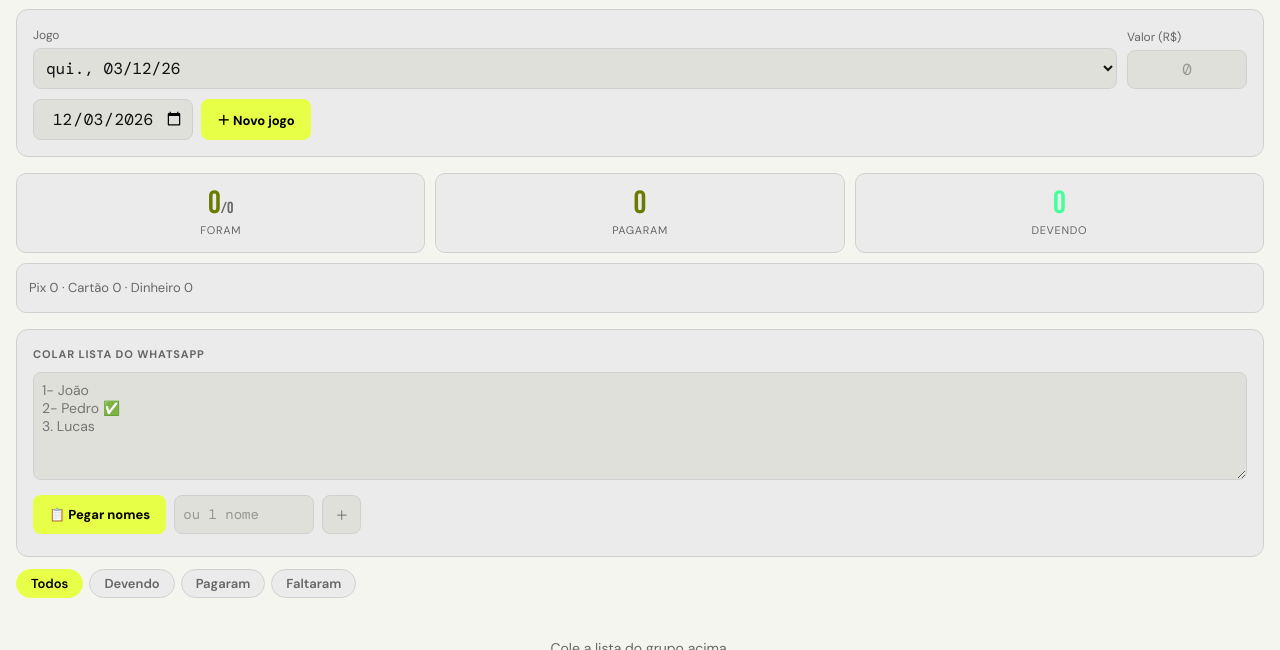
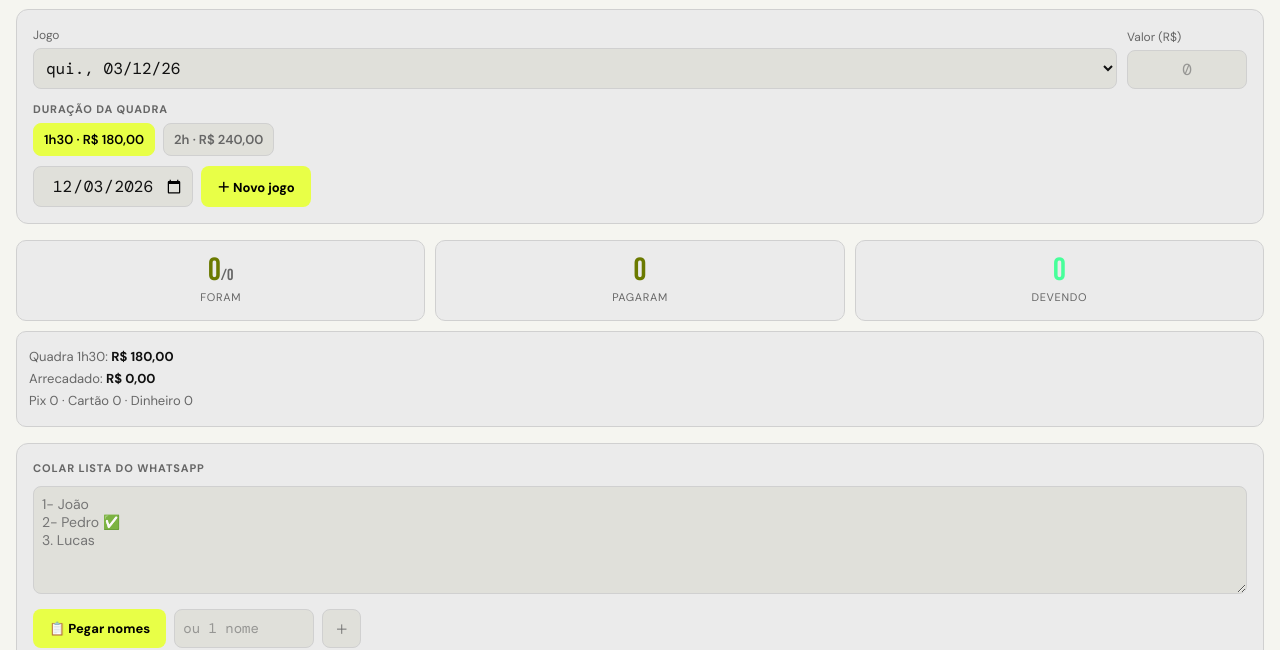
Before and after one commit to RianSunny01/hub, a plain HTML site: page index.html in a window 1280 px wide. Both pictures are taken after a click on the button "⚽ Futebol". Shown: the part 150-800 px from the top of the page. Drawn offline with nearby package versions, Linux system fonts and the light colour scheme.

Commit message:
Futebol: duração da quadra (1h30 R$180 / 2h R$240) e saldo
Co-Authored-By: Claude Opus 5.5 <noreply@anthropic.com>

```diff
--- a/index.html
+++ b/index.html
@@ -463,6 +463,8 @@ nav::-webkit-scrollbar{display:none;}
         <input type="text" inputmode="decimal" id="fx-price" class="x_inp" style="width:100%" placeholder="0" onchange="fxSetPrice(this.value)">
       </label>
     </div>
+    <div class="x_lbl" style="margin:12px 0 6px">Duração da quadra</div>
+    <div style="display:flex;gap:8px;flex-wrap:wrap" id="fx-dur"></div>
     <div style="display:flex;gap:8px;flex-wrap:wrap;margin-top:10px">
       <input type="date" id="fx-newdate" class="x_inp" style="width:auto">
       <button class="accent-btn" onclick="fxNew()">＋ Novo jogo</button>
@@ -1390,13 +1392,15 @@ function fxNew(){
   const d=document.getElementById('fx-newdate').value||fxNextThu();
   if(!fxGames[d]){
     const ks=Object.keys(fxGames).sort();const last=ks.length?fxGames[ks[ks.length-1]]:null;
-    fxGames[d]={price:last?last.price:0,pl:last?last.pl.map(p=>({n:p.n,f:null,pay:''})):[]};
+    fxGames[d]={price:last?last.price:0,dur:last&&last.dur||90,pl:last?last.pl.map(p=>({n:p.n,f:null,pay:''})):[]};
     fxSave();
   }
   fxCur=d;fxRender();
 }
 function fxPick(d){fxCur=d;fxDelArm=false;fxRender();}
 function fxSetPrice(v){const n=parseFloat(String(v).replace(',','.'));fxGames[fxCur].price=isNaN(n)?0:n;fxSave();fxRender();}
+const FX_DUR={90:{t:'1h30',v:180},120:{t:'2h',v:240}}; // R$120/hora
+function fxSetDur(d){fxGames[fxCur].dur=d;fxSave();fxRender();}
 function fxSetF(i,v){const p=fxGames[fxCur].pl[i];p.f=p.f===v?null:v;fxSave();fxRender();}
 function fxSetPay(i,v){const p=fxGames[fxCur].pl[i];p.pay=p.pay===v?'':v;if(p.pay&&p.f===null)p.f=true;fxSave();fxRender();}
 function fxDel(i){fxGames[fxCur].pl.splice(i,1);fxSave();fxRender();}
@@ -1418,16 +1422,24 @@ function fxRender(){
   document.getElementById('fx-sel').innerHTML=Object.keys(fxGames).sort().reverse().map(k=>`<option value="${k}"${k===fxCur?' selected':''}>${dFmt(k,{weekday:'short',day:'2-digit',month:'2-digit',year:'2-digit'})}</option>`).join('');
   document.getElementById('fx-price').value=g.price?String(g.price).replace('.',','):'';
   if(!document.getElementById('fx-newdate').value)document.getElementById('fx-newdate').value=fxNextThu();
+  const dur=g.dur||90, custo=FX_DUR[dur].v;
+  document.getElementById('fx-dur').innerHTML=Object.entries(FX_DUR).map(([k,o])=>`<button class="fx_b${+k===dur?' on a':''}" onclick="fxSetDur(${k})">${o.t} · ${fxMoney(o.v)}</button>`).join('');
   const db=document.getElementById('fx-del');if(!fxDelArm){db.textContent='🗑 Apagar este jogo';db.style.color='';}
   const tot=g.pl.length, foram=g.pl.filter(p=>p.f===true).length, falt=g.pl.filter(p=>p.f===false).length;
   const pagos=g.pl.filter(p=>p.pay).length, pend=g.pl.filter(p=>p.f!==false&&!p.pay).length;
   const by=k=>g.pl.filter(p=>p.pay===k).length;
+  const arrec=pagos*(g.price||0), cob=tot-falt, porPessoa=cob?custo/cob:0, saldo=arrec-custo;
   document.getElementById('fx-stats').innerHTML=
     `<div class="c_stat"><div class="c_num">${foram}<span style="font-size:1rem;color:var(--fg2)">/${tot}</span></div><div class="c_lbl">Foram</div></div>
      <div class="c_stat"><div class="c_num">${pagos}</div><div class="c_lbl">Pagaram</div></div>
-     <div class="c_stat"><div class="c_num" style="color:${pend?'var(--red)':'var(--green)'}!important">${pend}</div><div class="c_lbl">Devendo</div></div>`+
-    (g.price?`<div class="c_stat" style="grid-column:1/-1;text-align:left;font-size:13px;color:var(--fg2)">Arrecadado: <strong style="color:var(--fg)">${fxMoney(pagos*g.price)}</strong> de ${fxMoney((tot-falt)*g.price)} · Pix ${by('pix')} · Cartão ${by('cartao')} · Dinheiro ${by('dinheiro')}${falt?` · ${falt} faltou`:''}</div>`:
-     `<div class="c_stat" style="grid-column:1/-1;text-align:left;font-size:13px;color:var(--fg2)">Pix ${by('pix')} · Cartão ${by('cartao')} · Dinheiro ${by('dinheiro')}${falt?` · ${falt} faltou`:''}</div>`);
+     <div class="c_stat"><div class="c_num" style="color:${pend?'var(--red)':'var(--green)'}!important">${pend}</div><div class="c_lbl">Devendo</div></div>
+     <div class="c_stat" style="grid-column:1/-1;text-align:left;font-size:13px;color:var(--fg2);line-height:1.7">
+       Quadra ${FX_DUR[dur].t}: <strong style="color:var(--fg)">${fxMoney(custo)}</strong><br>
+       Arrecadado: <strong style="color:var(--fg)">${fxMoney(arrec)}</strong>${g.price?` de ${fxMoney(cob*g.price)} esperados`:''}<br>
+       ${g.price?`Saldo: <strong style="color:${saldo>=0?'var(--green)':'var(--red)'}">${saldo>=0?'+':'−'}${fxMoney(Math.abs(saldo))}</strong> ${saldo>=0?'(quadra paga)':'(falta para pagar a quadra)'}<br>`:''}
+       ${cob?`Para fechar a quadra com ${cob} pagantes: ${fxMoney(porPessoa)} por pessoa<br>`:''}
+       Pix ${by('pix')} · Cartão ${by('cartao')} · Dinheiro ${by('dinheiro')}${falt?` · ${falt} faltou`:''}
+     </div>`;
   const F={todos:'Todos',devendo:'Devendo',pagos:'Pagaram',faltou:'Faltaram'};
   document.getElementById('fx-filter').innerHTML=Object.entries(F).map(([k,v])=>`<button class="ftab${fxFilt===k?' active':''}" onclick="fxSetFilt('${k}')">${v}</button>`).join('');
   const show=p=>fxFilt==='todos'||(fxFilt==='devendo'&&p.f!==false&&!p.pay)||(fxFilt==='pagos'&&!!p.pay)||(fxFilt==='faltou'&&p.f===false);
--- a/sw.js
+++ b/sw.js
@@ -1,4 +1,4 @@
-const C='hub-v8';const F=['./','index.html','manifest.json','icon-192.png','icon-512.png'];
+const C='hub-v9';const F=['./','index.html','manifest.json','icon-192.png','icon-512.png'];
 self.addEventListener('install',e=>{e.waitUntil(caches.open(C).then(c=>c.addAll(F)));self.skipWaiting();});
 self.addEventListener('activate',e=>{e.waitUntil(caches.keys().then(k=>Promise.all(k.filter(x=>x!==C).map(x=>caches.delete(x)))));self.clients.claim();});
 self.addEventListener('fetch',e=>{if(e.request.method!=='GET')return;
```
